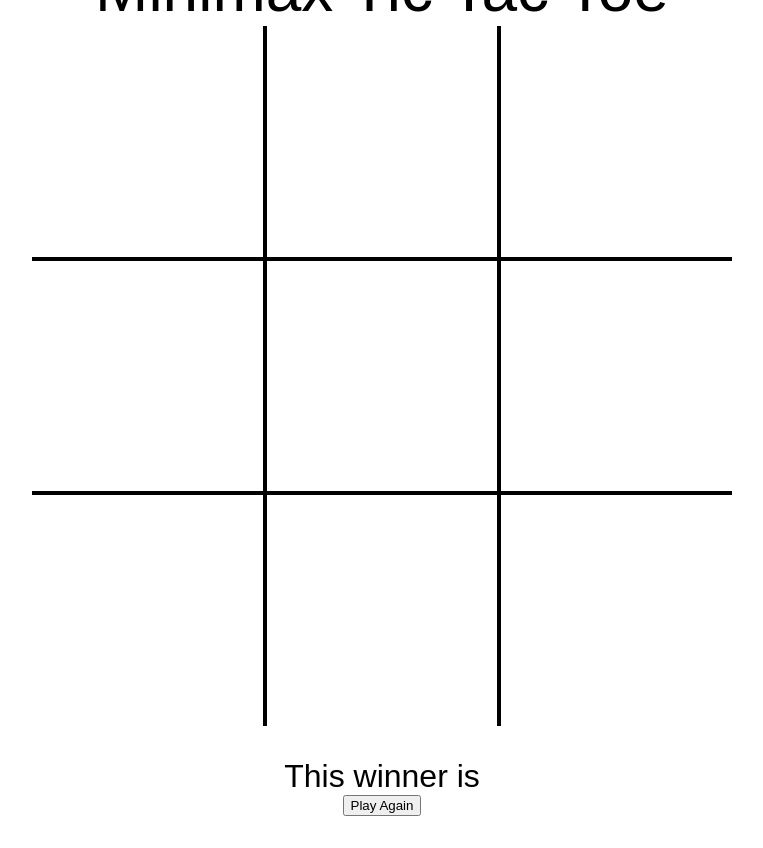
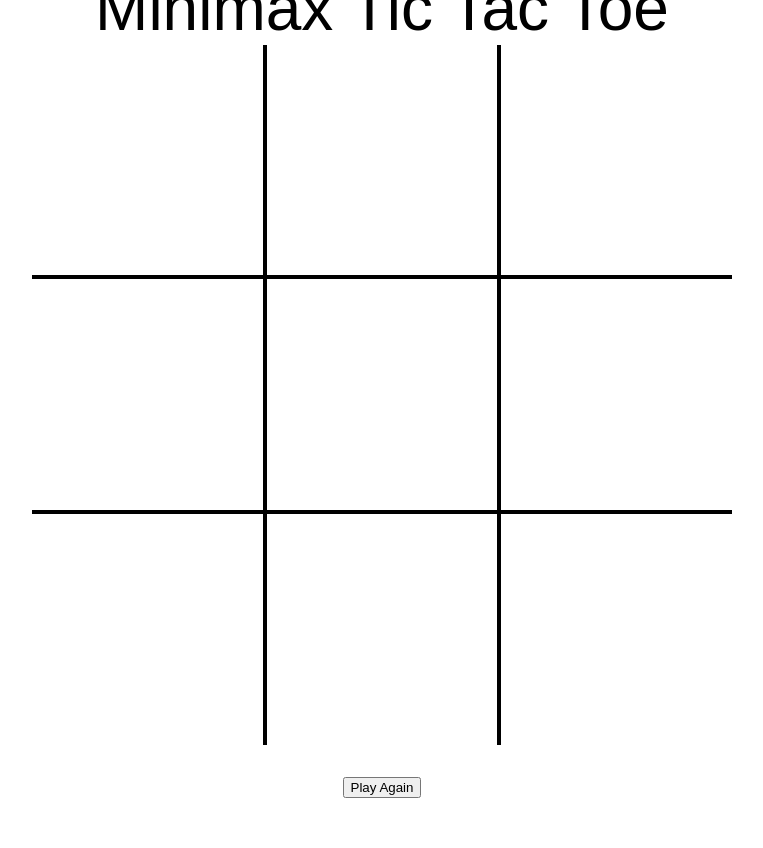
Before and after one commit to nlachine/Minimax-Tic-Tac-Toe, a plain HTML site: page index.html in a window 1280 px wide. Shown: the whole page, without its empty margins (258-1021 px from the left). Drawn offline with Linux system fonts and the light colour scheme.

Commit message:
Functional Reset Game

```diff
--- a/index.html
+++ b/index.html
@@ -26,7 +26,7 @@
       </div>
 
       <div id="result">
-        <h2 class="text-xl text-center" id="winText">This winner is </h2>
+        <h2 class="text-xl text-center" id="winText"></h2>
         <button id="reset">Play Again</button>
       </div>
     </section>
--- a/logic.js
+++ b/logic.js
@@ -21,6 +21,7 @@ const winCombos = [
 //Retrieve all game elements
 const cells = document.querySelectorAll(".cell");
 const winText = document.querySelector("#winText");
+const playAgainBtn = document.querySelector("#reset");
 
 //Check if spot is available
 const CheckMove = (id, value) => {
@@ -55,17 +56,25 @@ const CheckWin = () => {
 });
 };
 
-//Setup New Game
-const Setup = () => {
+//Reset Game
+const ResetGame = () => {
+    console.log("clicked")
+    gameOver = false;
+    cells.forEach(cell => cell.innerHTML = '');
+    winner = '';
+    winText.innerHTML = "";
+    placedPeices = 0;
+}
+
+//Start New Game
+const StartGame = () => {
+    ResetGame();
     cells.forEach((cell) =>
     cell.addEventListener("click", () => CheckMove(cell.id, cell.innerHTML))
     );
+    playAgainBtn.addEventListener("click", ResetGame);
     currentPlayer = "O";
 };
 
-const StartGame = () => {
-  Setup();
-};
-
-//Start Game
+// Run Game
 StartGame();
```
Lines whose indentation alone changed are shown as unchanged.
